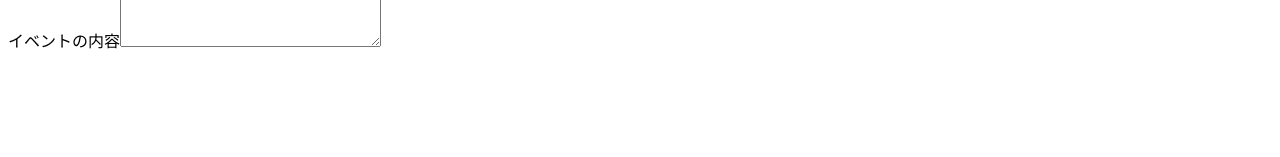
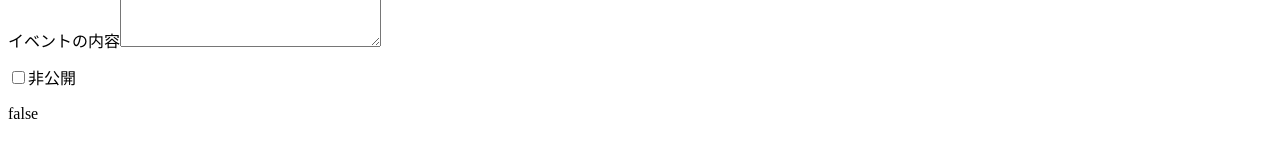
Before and after one commit to t-tazy/udemy-vuejs, a Vue app: page / in a window 1280 px wide. Shown: the part 617-774 px from the top of the page. Built offline with nearby package versions, Linux system fonts and the light colour scheme.

Commit message:
チェックボックス

```diff
--- a/src/App.vue
+++ b/src/App.vue
@@ -27,6 +27,10 @@
       <label for="detail">イベントの内容</label>
       <textarea id="detail" cols="30" rows="10" v-model="eventData.detail"></textarea>
       <pre>{{ eventData.detail }}</pre>
+
+      <input type="checkbox" id="isPrivate" v-model="eventData.isPrivate">
+      <label for="isPrivate">非公開</label>
+      <p>{{ eventData.isPrivate }}</p>
     </div>
   </div>
 </template>
@@ -45,7 +49,8 @@ export default {
         title: "",
         maxNumber: 0,
         host: "",
-        detail: ""
+        detail: "",
+        isPrivate: false
       }
     };
   },
```
